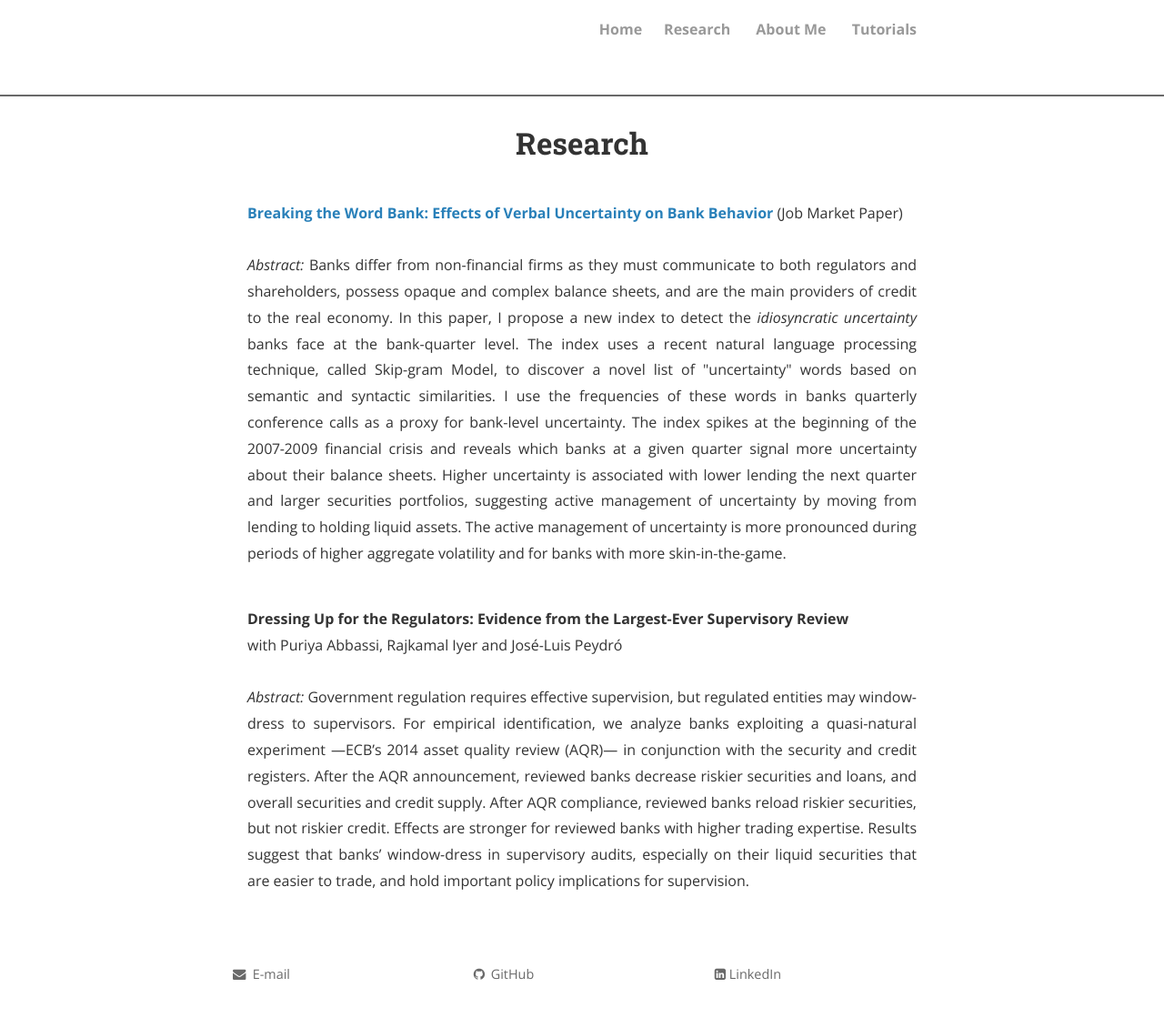
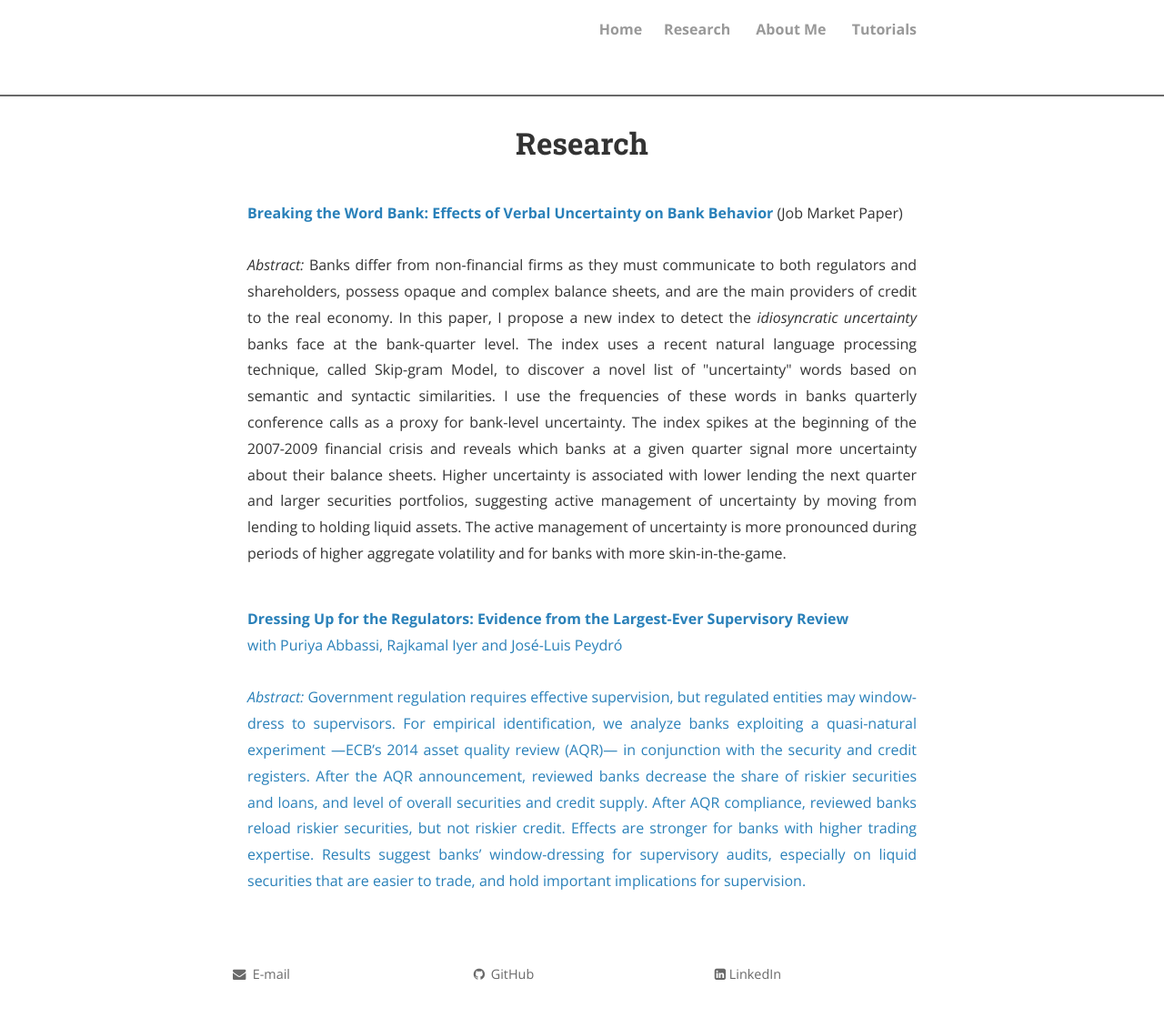
Before and after one commit to zsivine/zsivine.github.io, a Jekyll site: the page built from research.html, in a window 1280 px wide. Shown: the whole page at 91% size. Built offline with Jekyll 4.4.1, drawn with Linux system fonts in a browser that asks for light colours; nearby versions of some CDN libraries; comment, search, counter and statistics services are not loaded; a style sheet for code colours, icons or effects is not loaded.

Commit message:
Changed abstract

```diff
--- a/research.html
+++ b/research.html
@@ -6,5 +6,5 @@ permalink: /research/
 <strong><a href="https://www.dropbox.com/s/v679toklnwtg9tf/paulesoto_jmp.pdf?dl=0">Breaking the Word Bank: Effects of Verbal Uncertainty on Bank Behavior</a></strong> (Job Market Paper)<br><br>
 <p style="text-align:justify"><i>Abstract: </i>Banks differ from non-financial firms as they must communicate to both regulators and shareholders, possess opaque and complex balance sheets, and are the main providers of credit to the real economy. In this paper, I propose a new index to detect the <i>idiosyncratic uncertainty</i> banks face at the bank-quarter level. The index uses a recent natural language processing technique, called Skip-gram Model, to discover a novel list of "uncertainty" words based on semantic and syntactic similarities. I use the frequencies of these words in banks quarterly conference calls as a proxy for bank-level uncertainty. The index spikes at the beginning of the 2007-2009 financial crisis and reveals which banks at a given quarter signal more uncertainty about their balance sheets. Higher uncertainty is associated with lower lending the next quarter and larger securities portfolios, suggesting active management of uncertainty by moving from lending to holding liquid assets. The active management of uncertainty is more pronounced during periods of higher aggregate volatility and for banks with more skin-in-the-game.</p>
 <br>
-<strong>Dressing Up for the Regulators: Evidence from the Largest-Ever Supervisory Review</strong><br>with Puriya Abbassi, Rajkamal Iyer and Jos&eacute;-Luis Peydr&oacute;<br><br>
-<p style="text-align:justify"><i>Abstract: </i>Government regulation requires effective supervision, but regulated entities may window-dress to supervisors.  For empirical identification, we analyze banks exploiting a quasi-natural experiment —ECB’s 2014 asset quality review (AQR)— in conjunction with the security and credit registers.  After the AQR announcement, reviewed banks decrease riskier securities and loans, and overall securities and credit supply.  After AQR compliance, reviewed banks reload riskier securities, but not riskier credit.  Effects are stronger for reviewed banks with higher trading expertise.  Results suggest that banks’ window-dress in supervisory audits, especially on their liquid securities that are easier to trade, and hold important policy implications for supervision.</p><br>
+<strong><a href="https://www.dropbox.com/s/nx5v4492pi1h2ls/DressingUp_Manuscript.pdf?dl=0">Dressing Up for the Regulators: Evidence from the Largest-Ever Supervisory Review</strong><br>with Puriya Abbassi, Rajkamal Iyer and Jos&eacute;-Luis Peydr&oacute;<br><br>
+<p style="text-align:justify"><i>Abstract: </i>Government regulation requires effective supervision, but regulated entities may window-dress to supervisors.  For empirical identification, we analyze banks exploiting a quasi-natural experiment —ECB’s 2014 asset quality review (AQR)— in conjunction with the security and credit registers.  After the AQR announcement, reviewed banks decrease the share of riskier securities and loans, and level of overall securities and credit supply. After AQR compliance, reviewed banks reload riskier securities, but not riskier credit.  Effects are stronger for banks with higher trading expertise.  Results suggest banks’ window-dressing for supervisory audits, especially on liquid securities that are easier to trade, and hold important implications for supervision.</p><br>
```
Also changed, not shown: 1 other file.
